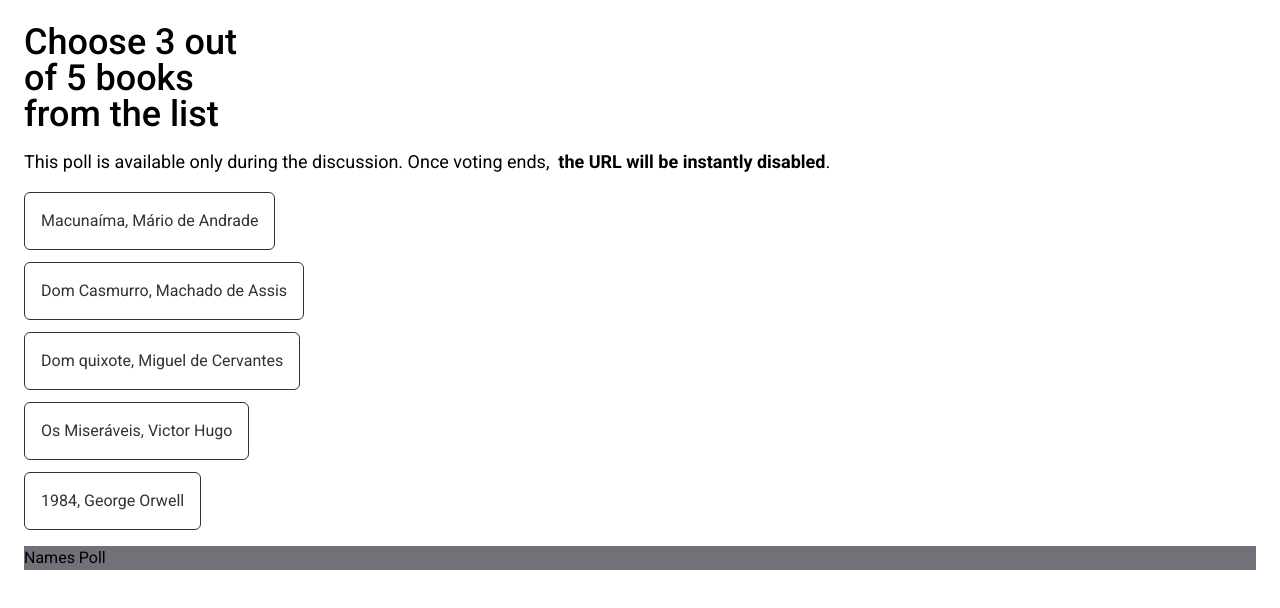
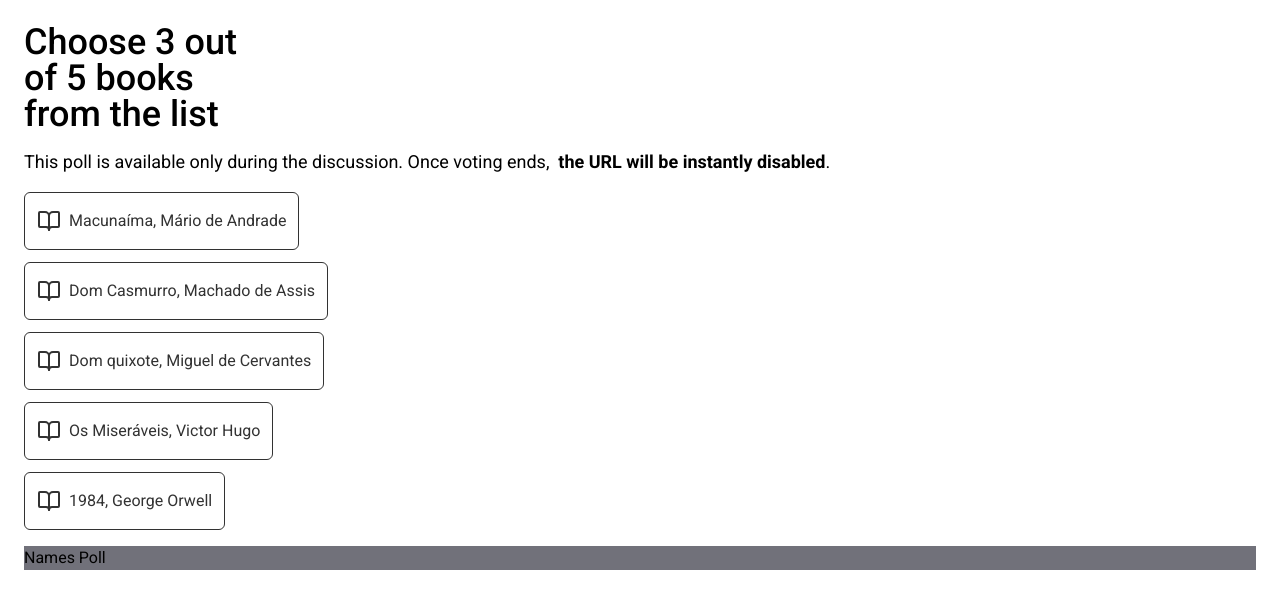
Before and after one commit to carolinaparisi/dom-app, a Next.js app: page / in a window 1280 px wide. Both pictures are taken after a click on the button "Get Started". Shown: the top 608 px of the page. Built offline with nearby package versions, Linux system fonts and the light colour scheme.

Commit message:
fix: add again BookOpen lucide icon

```diff
--- a/src/components/BookItem.tsx
+++ b/src/components/BookItem.tsx
@@ -1,3 +1,4 @@
+import { BookOpen } from 'lucide-react';
 interface BookItemProps {
   text: string;
   id: number;
@@ -11,15 +12,15 @@ export default function BookItem({
 }: BookItemProps) {
   return (
     <button
-      className="max-w-fit rounded-md border border-black px-4 py-4 text-black"
+      className="max-w-fit rounded-md border border-black px-3 py-4 text-black"
       onClick={() => {
-        if (id) {
-          handleBookSelected();
-          return;
-        }
+        handleBookSelected();
       }}
     >
-      {text}
+      <div className="flex gap-2">
+        <BookOpen />
+        {text}
+      </div>
     </button>
   );
 }
--- a/src/components/VotingPage.tsx
+++ b/src/components/VotingPage.tsx
@@ -1,5 +1,4 @@
 import { useState } from 'react';
-import Button from './Button';
 import { Book, initialBooks } from '@/utils/books';
 import BookItem from './BookItem';
 
```
